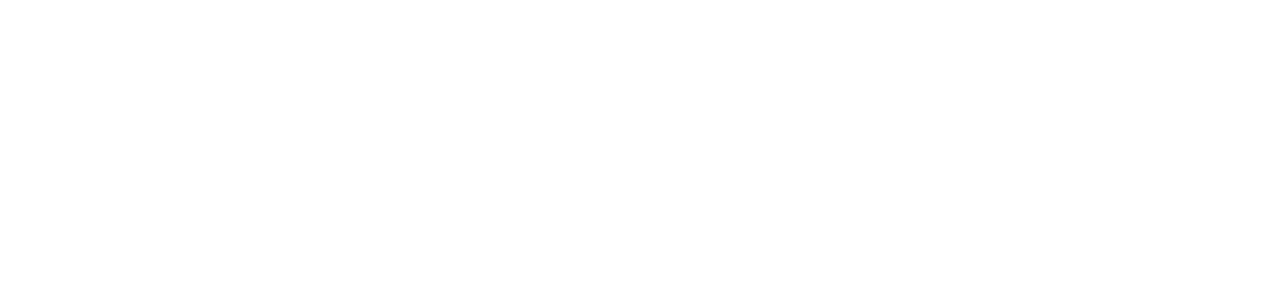
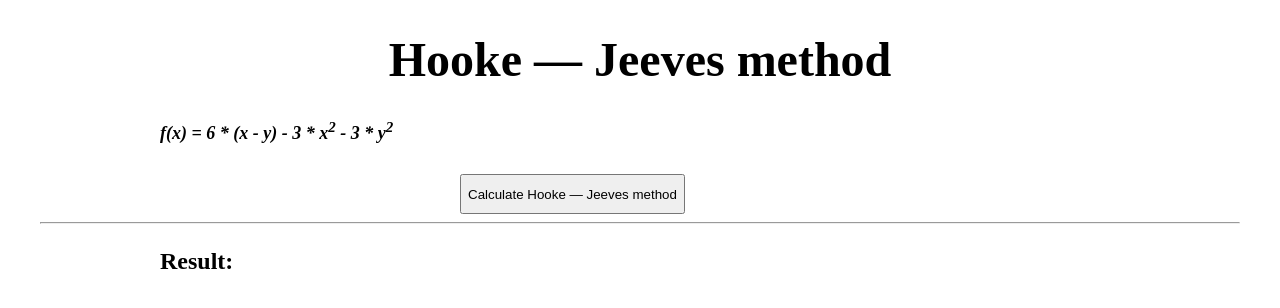
Before and after one commit to Wariorest/The-Hooke-Jeeves-algorithm, a plain HTML site: page index.html in a window 1280 px wide. Drawn offline with Linux system fonts and the light colour scheme.

Commit message:
commit on 'master'

```diff
--- /dev/null
+++ b/css/reset.css
@@ -0,0 +1,94 @@
+html, body, div, span, object, iframe,
+h1, h2, h3, h4, h5, h6, p, blockquote, pre,
+abbr, address, cite, code,
+del, dfn, em, img, ins, kbd, q, samp,
+small, strong, sub, sup, var,
+b, i,
+dl, dt, dd, ol, ul, li,
+fieldset, form, label, legend,
+table, caption, tbody, tfoot, thead, tr, th, td,
+article, aside, canvas, details, figcaption, figure,
+footer, header, hgroup, menu, nav, section, summary,
+time, mark, audio, video {
+    margin:0;
+    padding:0;
+    border:0;
+    outline:0;
+    font-size:100%;
+    vertical-align:baseline;
+    background:transparent;
+}
+
+body {
+    line-height:1;
+}
+
+article,aside,details,figcaption,figure,
+footer,header,hgroup,menu,nav,section {
+    display:block;
+}
+
+nav ul {
+    list-style:none;
+}
+
+blockquote, q {
+    quotes:none;
+}
+
+blockquote:before, blockquote:after,
+q:before, q:after {
+    content:'';
+    content:none;
+}
+
+a {
+    margin:0;
+    padding:0;
+    font-size:100%;
+    vertical-align:baseline;
+    background:transparent;
+}
+
+/* change colours to suit your needs */
+ins {
+    background-color:#ff9;
+    color:#000;
+    text-decoration:none;
+}
+
+/* change colours to suit your needs */
+mark {
+    background-color:#ff9;
+    color:#000;
+    font-style:italic;
+    font-weight:bold;
+}
+
+del {
+    text-decoration: line-through;
+}
+
+abbr[title], dfn[title] {
+    border-bottom:1px dotted;
+    cursor:help;
+}
+
+table {
+    border-collapse:collapse;
+    border-spacing:0;
+}
+
+/* change border colour to suit your needs */
+hr {
+    display:block;
+    height:1px;
+    border:0;
+    border-top:1px solid #cccccc;
+    margin:1em 0;
+    padding:0;
+}
+
+input, select {
+    vertical-align:middle;
+}
--- /dev/null
+++ b/css/styles.css
@@ -0,0 +1,30 @@
+
+.container{
+    max-width: 1200px;
+    margin-left: auto;
+    margin-right: auto;
+
+}
+
+.header{
+    margin-top: 30px;
+    font-size: x-large;
+    text-align: center;
+}
+
+.function{
+    margin-left: 10%;
+    font-style: oblique;
+    font-weight: bold;
+    font-size: large;
+}
+.jh_calc_button{
+    margin-top: 30px;
+    margin-left: 35%;
+    min-height: 40px;
+}
+.result{
+    margin-left: 10%;
+    font-weight: bold;
+    font-size: x-large;
+}
--- a/index.html
+++ b/index.html
@@ -4,9 +4,26 @@
     <meta charset="UTF-8">
     <meta http-equiv="X-UA-Compatible" content="IE=edge">
     <meta name="viewport" content="width=device-width, initial-scale=1.0">
-    <title>Document</title>
+
+    <link rel="stylesheet" href="./css/styles.css">
+    <title>Hooke — Jeeves method</title>
 </head>
 <body>
+    <div class="container">
+        <header class="header">
+            <h1>Hooke — Jeeves method</h1>
+        </header>
+        <div class="calculate" >
+            <div class="function">
+                f(x) = 6 * (x - y) - 3 * x<sup>2</sup> - 3 * y<sup>2</sup>
+            </div>
+            <button onclick="jh_mehod_calc()" class="jh_calc_button">Calculate Hooke — Jeeves method</button>
+            <hr>
+            <div class="result">
+                <p>Result: <p id="res"></p></p>
+            </div>
+        </div>
+    </div>
     <script src="main.js"></script>
 </body>
 </html>
--- a/main.js
+++ b/main.js
@@ -44,10 +44,11 @@ function p_i_calc(x, x0) {
     return x0 + 2 * (x - x0);
 }
 
-
+let base_processing_result;
 
 function jh_mehod_calc(){
-
+    let counter = 1;
+    base_processing_result = calculate(a, b);
     do {
         if (a == a_h && b == b_h) {
             next_ai_calc(a, b, base_processing_result);
@@ -65,8 +66,9 @@ function jh_mehod_calc(){
             b_h = b;
 
         }
-        console.log(`base point: ${base_processing_result} a:${a} b:${b} h:${h} ah:${a_h} b:${b_h} h:${h}`);
+        console.log(`Iteration:${counter} base point: ${base_processing_result} a:${a} b:${b} h:${h} ah:${a_h} b:${b_h} h:${h}`);
+        document.getElementById('res').innerHTML+=(`Iteration:${counter} base point: ${base_processing_result} a:${a} b:${b} h:${h} ah:${a_h} b:${b_h} h:${h}<br>`);
+        counter++;
     } while (h > eps);
+
 }
-let base_processing_result = calculate(a, b);
-jh_mehod_calc();
```
